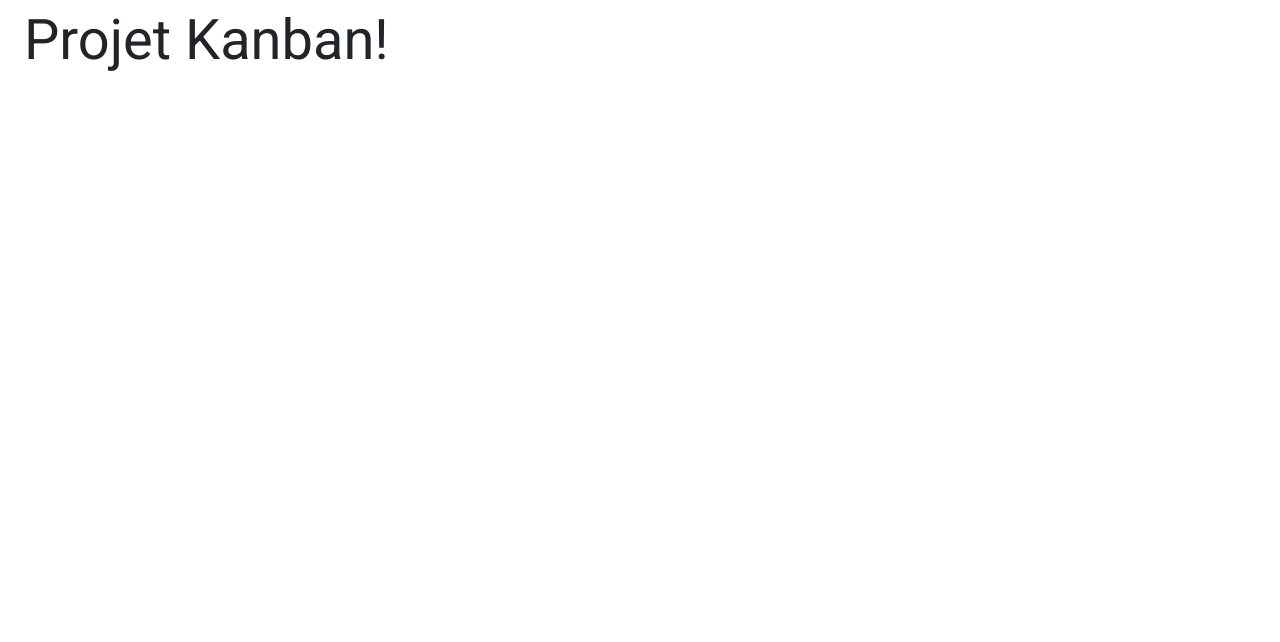
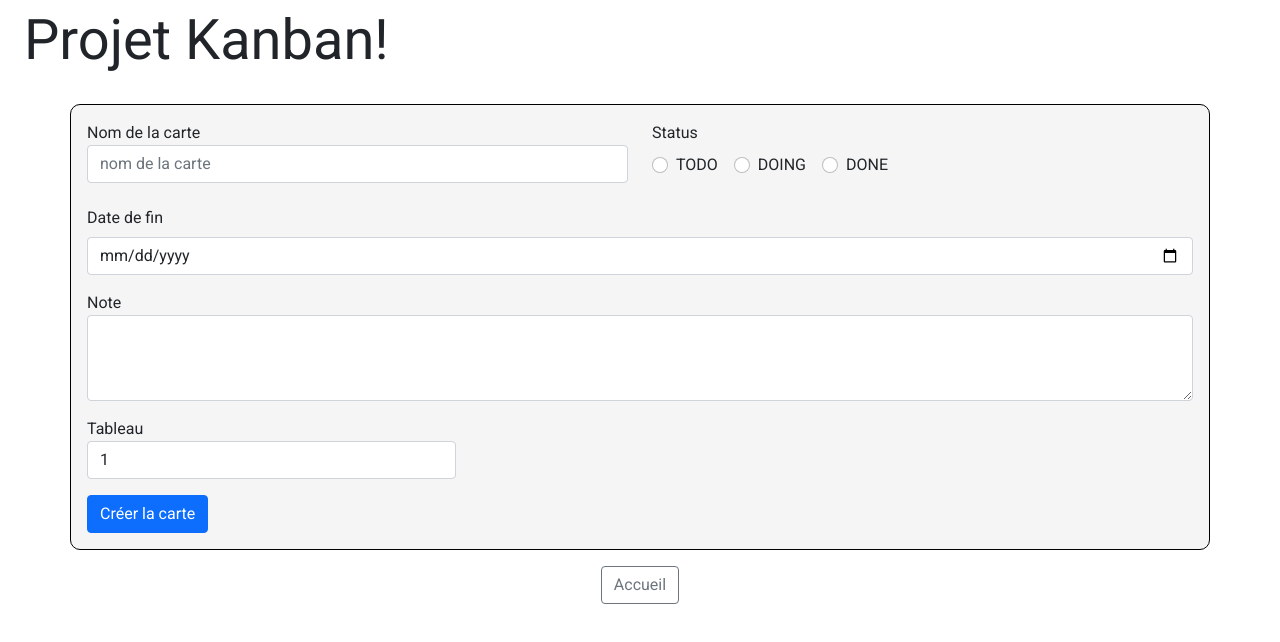
Before and after one commit to jeanlagniaux/kanban-Angular, an Angular app: page /createCard/1 in a window 1280 px wide. Shown: the top 642 px of the page. Built offline with nearby package versions, Linux system fonts and the light colour scheme; no server answers.

Commit message:
call to post

```diff
--- a/src/app/app-routing.module.ts
+++ b/src/app/app-routing.module.ts
@@ -1,9 +1,13 @@
 import { NgModule } from '@angular/core';
 import { RouterModule, Routes } from '@angular/router';
 import { CreateCardComponent } from './create-card/create-card.component';
+import { MyComponentComponent } from './my-component/my-component.component';
 
 const routes: Routes = [
-  { path : 'createCard/:tab', component: CreateCardComponent}
+  {path : 'createCard/:tab', component: CreateCardComponent},
+  //{path : 'createCard/', component: CreateCardComponent},
+  {path : '', component: MyComponentComponent}
+
 ];
 
 @NgModule({
--- a/src/app/app.component.html
+++ b/src/app/app.component.html
@@ -1,12 +1,8 @@
 <div class="p-4">
     <h1 style="font-size: 4em;"> {{ title }}! </h1>
-    <div class="container pt-5" *ngIf="_router.url == '/'">
-      <app-my-component></app-my-component>
-    </div>
-    <div class="container pt-5" *ngIf="_router.url == '/createCard'">
-      <app-create-card></app-create-card>
-    </div>
-
+    <body>
+        <router-outlet></router-outlet>
+    </body>
 </div>
 
 
--- a/src/app/app.module.ts
+++ b/src/app/app.module.ts
@@ -1,6 +1,6 @@
 import { NgModule } from '@angular/core';
 import { BrowserModule } from '@angular/platform-browser';
-import { FormsModule } from '@angular/forms';
+import { FormsModule, ReactiveFormsModule } from '@angular/forms';
 import { HttpClientModule } from '@angular/common/http';
 import { AppRoutingModule } from './app-routing.module';
 import { AppComponent } from './app.component';
@@ -15,12 +15,13 @@ import { CreateCardComponent } from './create-card/create-card.component';
     AppComponent,
     MyComponentComponent,
     ShowCardComponent,
-    CreateCardComponent
+    CreateCardComponent,
   ],
   imports: [
     BrowserModule,
     AppRoutingModule,
     FormsModule,
+    ReactiveFormsModule,
     BrowserAnimationsModule,
     HttpClientModule,
     MatCardModule
--- a/src/app/create-card/create-card.component.html
+++ b/src/app/create-card/create-card.component.html
@@ -1,50 +1,40 @@
-<div class="container p-3" style="border-radius: 10px; border: 1px solid black; background-color: whitesmoke;">
-    <form>
+<div class="container mt-5 p-3" style="border-radius: 10px; border: 1px solid black; background-color: whitesmoke;">
+    <form [formGroup]="checkoutForm" (ngSubmit)="onSubmit()">
         <div class="form-group row">
             <div class=" col-6">
                 <label for="cardName">Nom de la carte</label>
-                <input type="text" class="form-control" id="cardName" placeholder="nom de la carte">
+                <input type="text" class="form-control" id="cardName" placeholder="nom de la carte" formControlName="CardName">
             </div>
             <div class="col-6">
                 <label for="cardName">Status</label>
                 <div  class="pt-2">
                     <div class="form-check form-check-inline">
-                        <input class="form-check-input" type="radio" name="inlineRadioOptions" id="inlineRadio1" value="option1">
+                        <input class="form-check-input" type="radio" name="CardStatus" id="inlineRadio1" value="TODO" formControlName="CardStatus">
                         <label class="form-check-label" for="inlineRadio1">TODO</label>
                       </div>
                       <div class="form-check form-check-inline">
-                        <input class="form-check-input" type="radio" name="inlineRadioOptions" id="inlineRadio2" value="option2">
+                        <input class="form-check-input" type="radio" name="CardStatus" id="inlineRadio2" value="DOING" formControlName="CardStatus">
                         <label class="form-check-label" for="inlineRadio2">DOING</label>
                       </div>
                       <div class="form-check form-check-inline">
-                        <input class="form-check-input" type="radio" name="inlineRadioOptions" id="inlineRadio3" value="option3">
+                        <input class="form-check-input" type="radio" name="CardStatus" id="inlineRadio3" value="DONE" formControlName="CardStatus">
                         <label class="form-check-label" for="inlineRadio3">DONE</label>
                       </div>
                 </div>
             </div>
         </div>
         <div class="form-group pt-3">
-            <label for="example-date-input" class="col-2 col-form-label">Date</label>
-            <input class="form-control" type="date" id="example-date-input">
+            <label for="example-date-input" class="col-2 col-form-label">Date de fin</label>
+            <input class="form-control" type="date" id="example-date-input" formControlName="CardEndDate">
         </div>
         <div class="form-group pt-3">
             <label for="cardNote">Note </label>
-            <textarea class="form-control" id="cardNote" rows="3"></textarea>
+            <textarea class="form-control" id="cardNote" rows="3" formControlName="CardNote"></textarea>
         </div>
         <div class="form-row pt-3">
             <div class="form-group col-md-4">
                 <label for="inputState">Tableau</label>
-                <select id="inputState" class="form-control">
-                    <option selected>{{myBoard}}</option>
-                    <option>...</option>
-                </select>
-            </div>
-            <div class="form-group col-md-4 pt-3">
-                <label for="inputState">Utilisateur</label>
-                <select id="inputState" class="form-control">
-                    <option selected>Choose...</option>
-                    <option>...</option>
-                </select>
+                <input class="form-control" type="text" placeholder={{myBoardid}} value="{{myBoardid}}">
             </div>
         </div>
         <div class="pt-3">
--- a/src/app/create-card/create-card.component.ts
+++ b/src/app/create-card/create-card.component.ts
@@ -1,5 +1,8 @@
 import { Component, OnInit } from '@angular/core';
-import { ActivatedRoute } from '@angular/router';
+import { FormBuilder, FormControl } from '@angular/forms';
+import { ActivatedRoute, Router } from '@angular/router';
+import { card } from '../model/card';
+import { ApiCardServiceService } from '../service/api-card-service.service';
 
 @Component({
   selector: 'app-create-card',
@@ -9,12 +12,32 @@ import { ActivatedRoute } from '@angular/router';
 export class CreateCardComponent implements OnInit {
 
   myBoardid: string;
+  cards: card[] = [];
+  checkoutForm = this.formBuilder.group({
+    CardName: '',
+    CardStatus: '',
+    CardEndDate: '',
+    CardNote: '',
+    CardBoard: {
+      BoardID: (new FormControl(Number(this.routeActive.snapshot.paramMap.get('tab'))))
+    }
+  })
 
-  constructor(private routeActive: ActivatedRoute) {
+  constructor(private routeActive: ActivatedRoute, private formBuilder: FormBuilder, private cardService: ApiCardServiceService) {
   }
 
   ngOnInit(): void {
     this.myBoardid = this.routeActive.snapshot.paramMap.get('tab');
+    console.log(this.myBoardid);
   }
 
+  onSubmit(): void {
+    console.log(this.myBoardid);
+    console.warn('Création de la carte avec les données :', this.checkoutForm.value);
+    this.cardService.postCreatCard(this.checkoutForm.value).subscribe(res => console.log(res))
+    //this.checkoutForm.reset();
+  }
+
+
+
 }
--- a/src/app/model/card.ts
+++ b/src/app/model/card.ts
@@ -7,7 +7,7 @@ export interface CardService {
     CardEndDate: number;
     tag:         any[];
     CardUrl:     null;
-    CardBoard:   CardBoard;
+    CardBoard:   CardBoard[];
 }
 
 export interface CardBoard {
@@ -17,7 +17,6 @@ export interface CardBoard {
 }
 
 export class card {
-
     constructor(public CardID: number, public CardName: String, public CardNote: String, public CardStatus: String) {
     }
 }
--- a/src/app/my-component/my-component.component.html
+++ b/src/app/my-component/my-component.component.html
@@ -1,6 +1,6 @@
+<div class="container mt-5">
     <div class="input-group mb-3">
         <select [(ngModel)]="selectedBoardId" class="custom-select" id="inputGroupSelect04" aria-label="Example select with button addon" style="width: 25%;">
-        <option selected>Choisir...</option>
             <option [ngValue]="board" *ngFor="let board of boards">{{board.BoardName}}</option>
         </select>
         <div class="input-group-append px-2">
@@ -10,5 +10,5 @@
 
     <div *ngIf="selectedBoardId">
         <app-show-card [board]="selectedBoardId" [card]="cards"></app-show-card>
-    <button (click)="creatCard()" class="btn btn-primary" style="color: white;" type="button">Créer une carte pour ce tableau </button>
     </div>
+</div>
--- a/src/app/service/api-board-service.service.ts
+++ b/src/app/service/api-board-service.service.ts
@@ -13,12 +13,12 @@ export class ApiBoardServiceService {
   constructor(private http: HttpClient) {
   }
 
-  // getBoards() {
-  //   return this.http.get<IBoard[]>(url, {observe: 'response'});
+  getBoards() {
+    return this.http.get<IBoard[]>(url, {observe: 'response'});
+  }
+
+  // getBoards(): Observable<IBoard[]> {
+  //   return this.http.get<IBoard[]>(url);
   // }
 
-  getBoards(): Observable<IBoard[]> {
-    return this.http.get<IBoard[]>(url);
-  }
-
 }
--- a/src/app/service/api-card-service.service.ts
+++ b/src/app/service/api-card-service.service.ts
@@ -1,9 +1,15 @@
 import { Injectable } from '@angular/core';
-import { HttpClient } from '@angular/common/http';
+import { HttpClient, HttpHeaders } from '@angular/common/http';
 import { Observable } from 'rxjs';
-import { CardService } from '../model/card'
+import { card, CardService } from '../model/card'
 
 const url = 'api/card/'
+const httpOptions = {
+  headers: new HttpHeaders({
+    'Content-Type':  'application/json',
+    Authorization: 'my-auth-token'
+  })
+};
 
 @Injectable({
   providedIn: 'root'
@@ -13,8 +19,15 @@ export class ApiCardServiceService {
   constructor(private http: HttpClient) {
   }
 
-  getCardByBoardId(id: number): Observable<CardService[]>{
-    return this.http.get<CardService[]>(url + 'board/' + id + '/')
+  getCardByBoardId(id: number) {
+    return this.http.get<CardService[]>(url + 'board/' + id + '/', {observe: 'response' });
   }
 
+  postCreatCard(card: CardService) {
+    console.log(card)
+    return this.http.post<CardService[]>(url + 'addCard/', card, {observe: 'response'})
+  }
+
+
+
 }
--- a/src/app/show-card/show-card.component.html
+++ b/src/app/show-card/show-card.component.html
@@ -1,7 +1,5 @@
-<h1> {{selectedBoardId.BoardName}} </h1>
-<!-- <div class="container d-flex flex-row justify-content-around"> -->
-
-<div class="container ">
+<div class="container mt-3">
+    <h1> {{selectedBoardId.BoardName}} </h1>
     <div *ngFor="let card of cards" class="row" >
         <div class="col">
             <div class="card mb-3 w-100">
@@ -14,4 +12,5 @@
             </div>
         </div>
     </div>
+    <button (click)="creatCard()" class="btn btn-primary" style="color: white;" type="button">Créer une carte pour ce tableau </button>
 </div>
--- a/src/app/show-card/show-card.component.ts
+++ b/src/app/show-card/show-card.component.ts
@@ -1,5 +1,6 @@
 import { Input, OnDestroy } from '@angular/core';
 import { Component, OnInit } from '@angular/core';
+import { Router } from '@angular/router';
 import { board } from '../model/board';
 import { card } from '../model/card';
 
@@ -18,7 +19,7 @@ export class ShowCardComponent implements OnInit, OnDestroy {
   cards!: card[];
 
 
-  constructor() {
+  constructor(private router: Router) {
   }
 
   ngOnDestroy(): void {
@@ -28,4 +29,8 @@ export class ShowCardComponent implements OnInit, OnDestroy {
   ngOnInit(): void {
   }
 
+  creatCard() {
+      this.router.navigate(['/createCard', this.selectedBoardId.BoardID]);
+  }
+
 }
```
Also changed, not shown: src/app/my-component/my-component.component.ts (+6 -31 lines). Lines whose indentation alone changed are shown as unchanged.
